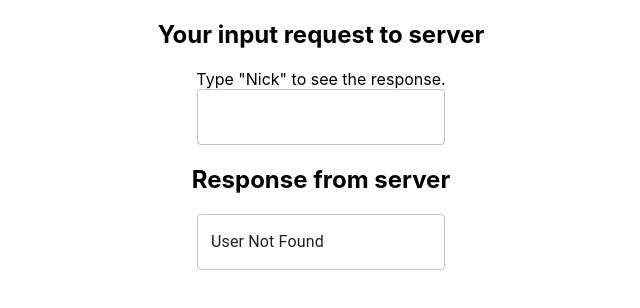
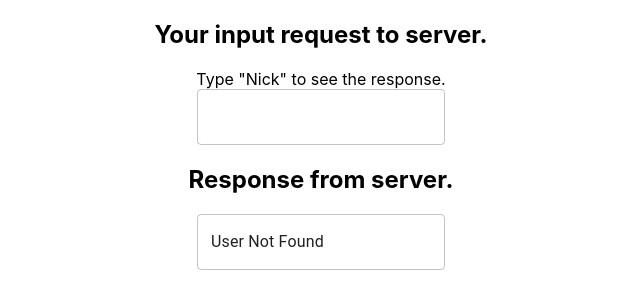
Before and after one commit to nicholaschan23/react-flask-app, a React (Create React App) app in the folder react-flask-app/: page / in a window 1280 px wide. Shown: the top 308 px of the page, without its empty margins (319-959 px from the left). Built offline with nearby package versions, Linux system fonts and the light colour scheme.

Commit message:
Complete

```diff
--- a/react-flask-app/src/pages/Name.js
+++ b/react-flask-app/src/pages/Name.js
@@ -13,7 +13,7 @@
       <div
         className="inputField"
       >
-        <h2>Your input request to server</h2>
+        <h2>Your input request to server.</h2>
         <label>Type "Nick" to see the response.</label>
         <br />
         <TextField
@@ -38,7 +38,7 @@
       <div
         className="outputField"
       >
-        <h2>Response from server</h2>
+        <h2>Response from server.</h2>
         <TextField
           id="outlined-basic"
           variant="outlined"
```
Also changed, not shown: 7 other files (tests, documents, lock files or other folders).
